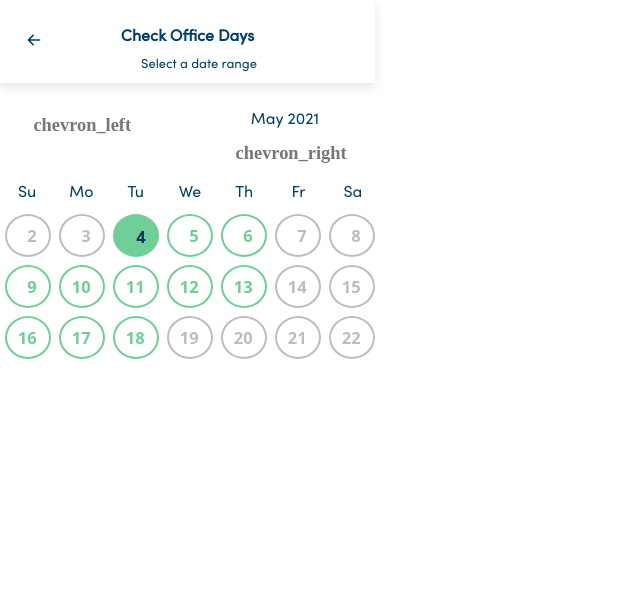
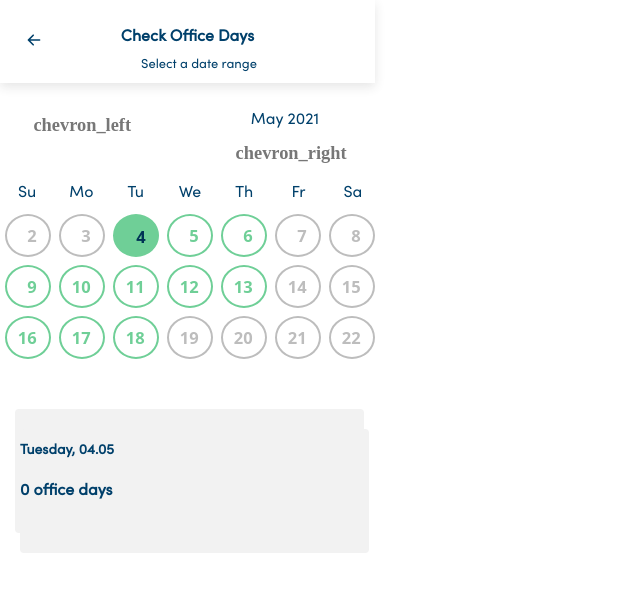
Before and after one commit to NofarVered/KueenB, a React (Create React App) app in the folder frontend/: page /days-in-office in a window 1280 px wide. Shown: the top 592 px of the page, without its empty margins (0-640 px from the left). Built offline with nearby package versions, Linux system fonts and the light colour scheme; no server answers.

Commit message:
adding defualt 2 weeks and calcDays func - not working yet

```diff
--- a/frontend/src/components/Calendar/Calendar.jsx
+++ b/frontend/src/components/Calendar/Calendar.jsx
@@ -22,8 +22,8 @@ class Calendar extends React.Component {
     registersList: [],
     isAvailable: true,
     registersDays: Array.isArray(this.props.registersDays) ? this.props.registersDays:[],
-    graychoice1: null,
-    graychoice2: null
+    graychoice1:  Array.isArray(this.props.registersDays) ? this.props.first: null,
+    graychoice2: Array.isArray(this.props.registersDays) ? this.props.second: null
 
   };
 
@@ -35,15 +35,16 @@ class Calendar extends React.Component {
     }
     else {
       if (this.state.registersDays.length){
-        if (this.state.graychoice1===null && this.state.graychoice2===null){
-          this.setState(
-            {
-              graychoice1: day
-            },
-            () => {this.props.onDateClick(day); }
-          );
-        }
-        else if (!isSameDay(this.state.graychoice1, day)&& this.state.graychoice1!=null && this.state.graychoice2===null){
+        // if (this.state.graychoice1===null && this.state.graychoice2===null){
+        //   this.setState(
+        //     {
+        //       graychoice1: day
+        //     },
+        //     () => {this.props.onDateClick(day); }
+        //   );
+        // }
+        // else
+         if (!isSameDay(this.state.graychoice1, day)&& this.state.graychoice1!=null && this.state.graychoice2===null){
         this.setState(
           {
             graychoice2: day
@@ -120,6 +121,7 @@ class Calendar extends React.Component {
   getCellClass(day, lastDay, calendarStart) {
     const { selectedDate, currentDay } = this.state;
     if (this.state.registersDays.length){
+
       if (isSameDay(this.state.graychoice1, day) ){
         return "selected_office_day";
       }
@@ -218,6 +220,8 @@ class Calendar extends React.Component {
         {this.renderDays()}
         {this.renderCells()}
       </div>
+
+
     );
   }
 }
--- a/frontend/src/components/DaysInOffice/DaysInOffice.css
+++ b/frontend/src/components/DaysInOffice/DaysInOffice.css
@@ -47,3 +47,42 @@
   top: 100px;
   position: absolute;
 }
+
+.box-days{
+  position: absolute;
+  width: 349px;
+  height: 124px;
+  left: 15px;
+  top: 409px;
+
+  /* Gray 6 */
+
+  background: #F2F2F2;
+  border-radius: 4px;
+}
+
+.daysHeadline {
+  font-size: 14px;
+}
+.numOfDays {
+  margin-top: 22px;
+  font-size: 22x;
+}
+
+.daysWindow {
+  width: 349px;
+  height: 124px;
+  left: 15px;
+  top: 387px;
+  background: #f2f2f2;
+  background: #f2f2f2;
+  border-radius: 4px;
+  font-family: sofiapro-regular;
+  font-style: normal;
+  font-weight: bold;
+  line-height: 120%;
+  text-align: left;
+  color: #00406b;
+  margin: 20px 5px;
+  padding-top: 10px;
+}
--- a/frontend/src/components/DaysInOffice/DaysInOffice.js
+++ b/frontend/src/components/DaysInOffice/DaysInOffice.js
@@ -1,5 +1,9 @@
 import React from "react";
-// import format from "date-fns/format";
+import format from "date-fns/format";
+import addDays from "date-fns/addDays";
+import diffDays from "date-fns/differenceInCalendarDays";
+import min from "date-fns/min";
+import max from "date-fns/max";
 import 'bootstrap/dist/css/bootstrap.min.css';
 import { HiArrowLeft } from "react-icons/hi";
 import { Link } from "react-router-dom";
@@ -13,8 +17,8 @@ class DaysInOffice extends React.Component {
         currentDay: new Date(),
         daysList: this.props.mapDaysByRegister,
         email:this.props.email,
-        firstChoice: null,
-        secondChoice: null
+        firstChoice: new Date(),
+        secondChoice: addDays(new Date(), 14)
     };
 
     onDateClick = day => {
@@ -37,12 +41,51 @@ class DaysInOffice extends React.Component {
         }
     };
 
+    calcOfficeDays = (registersDays) => {
+        let firstDate, secondDate;
+        if (this.state.firstChoice == null && this.state.secondChoice == null){
+            firstDate = new Date();
+            secondDate = addDays(new Date(), 14);
+        }
+
+        else if (this.state.firstChoice != null && this.state.secondChoice != null){
+            firstDate = min([this.state.firstChoice, this.state.secondChoice]);
+            secondDate = max([this.state.firstChoice, this.state.secondChoice]);
+        }
+        else{
+            return 0; // think about if one is null
+        }
+        console.log('hi',firstDate);
+        console.log(secondDate);
+        let totalDays = diffDays(secondDate, firstDate);
+        console.log(totalDays);
+        let i = 0;
+        let cur_day = firstDate;
+        console.log(format(cur_day, "dd/MM/yyyy"));
+        let counter = 0;
+
+        // while(i < totalDays){
+        //     for (let j = 0; j < registersDays.length; j++){
+        //         if (registersDays[j] === format(cur_day, "dd/MM/yyyy")){
+        //             counter ++ ;
+        //         }
+        //     }
+        //     cur_day.setDate(addDays(cur_day,1));
+        //     i++;
+        // }
+        return counter;
+    }
 
     render() {
         let registersDays = this.state.daysList[this.state.email];
         console.log(registersDays);
         console.log("firstChoice", this.state.firstChoice);
         console.log("secondChoice", this.state.secondChoice);
+
+        //console.log(format(this.state.firstChoice.getDate(), "dd/MM/yyyy"));
+
+        //let numOfRegisteredDays = (registersDays) ? this.calcOfficeDays(registersDays) : 0;
+        let numOfRegisteredDays = 0;
         return (
             <div>
                 {/* the head box of this page: */}
@@ -56,8 +99,16 @@ class DaysInOffice extends React.Component {
                     </Link>
                </div>
               <div className="calender_office_days">
-                <Calendar onDateClick={this.onDateClick} registersDays={registersDays}></Calendar>
+                <Calendar  onDateClick={this.onDateClick} registersDays={registersDays} first={new Date()} second={addDays(new Date(), 14)}></Calendar>
               </div>
+              <div className="box-days">
+                        <div className="daysWindow">
+                            <p className="daysHeadline">{format(this.state.firstChoice, "EEEE")}, {format(this.state.firstChoice, "dd.MM")}</p>
+                            <div className="numOfDays">
+                                {numOfRegisteredDays} office days
+                            </div>
+                        </div>
+                </div>
             </div>
         );
     }
```
